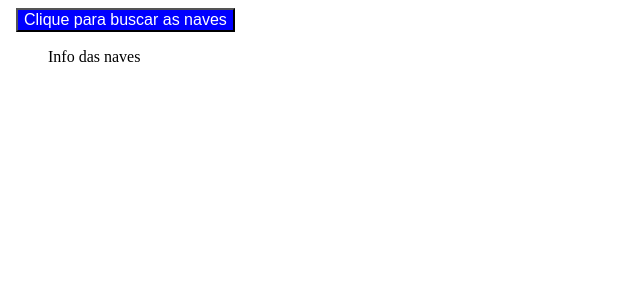
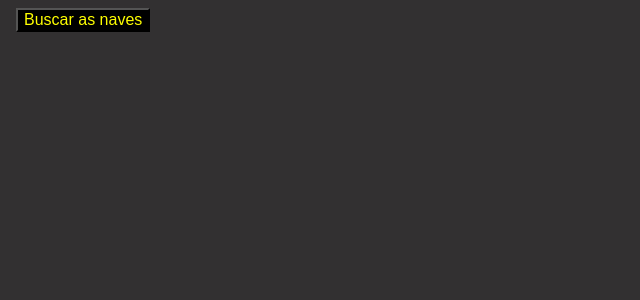
Before and after one commit to fmagesty/react-sw-api, a React (Create React App) app: page / in a window 1280 px wide. Shown: the top 300 px of the page, without its empty margins (0-640 px from the left). Built offline with nearby package versions, Linux system fonts and the light colour scheme.

Commit message:
commit com funcao search info das naves e estilos melhores

```diff
--- a/public/index.html
+++ b/public/index.html
@@ -24,7 +24,7 @@
       work correctly both with client-side routing and a non-root public URL.
       Learn how to configure a non-root public URL by running `npm run build`.
     -->
-    <title>React App</title>
+    <title>Locating starships from Star Wars</title>
   </head>
   <body>
     <noscript>You need to enable JavaScript to run this app.</noscript>
--- a/src/Naves.js
+++ b/src/Naves.js
@@ -3,7 +3,7 @@ import React, { useState } from 'react';
 
 const Naves = () => {
     const [nave, setNave] = useState('')
-    const [info, setInfo] = useState('Info das naves')
+    const [info, setInfo] = useState('')
 
     const FunctionFetchNaves = async () => {
         const response = await fetch('https://swapi.dev/api/starships/')
@@ -15,15 +15,14 @@ const Naves = () => {
         const response = await fetch(`https://swapi.dev/api/starships/`)
         const responseBody = await response.json();
         let result = responseBody.results[props]
-        return setInfo(Object.entries(result).map((items) => <li>{items}</li>));
+        console.log(Object.entries(result)[props]);
+
+        return setInfo(Object.entries(result).map((items, key) => <li className="nave-info" key={key}>{items[0] + ' : ' + items[1]} </li>));
+        // return setInfo(Object.entries(result).map((items, key) => <li key={key}>{items}</li>));
     }
-        // let resultKeys = Object.keys(result).map((infoKey, key) => <li key={key}>{infoKey}:</li>);
-
-
-
     return (
         <div className="nav-bar">
-        <button className="nave-search" onClick={() => FunctionFetchNaves(nave)}>Clique para buscar as naves</button>
+        <button className="nave-search" onClick={() => FunctionFetchNaves(nave)}>Buscar as naves</button>
         <p>{nave}</p>
         <ul className="nave-info-ul">
             {info}
--- a/src/index.css
+++ b/src/index.css
@@ -1,5 +1,5 @@
 body {
-  background-color: white;
+  background-color: #323031;
 }
 .nave-btn {
   font-size: 1rem;
@@ -10,15 +10,19 @@ body {
 }
 .nave-search {
   font-size: 1rem;
-  color: white;
+  color: yellow;
   margin-left: 0.5rem;
   margin-right: 0.5rem;
-  background-color: blue;
+  background-color: black;
 }
-.nave-info {
+.nave-info-ul {
   font-size: 1.25rem;
   margin-left: 0.5rem;
   margin-right: 0.5rem;
-  color: black;
+  color: yellow;
+  background-color: black;
   margin-top: 0.5rem;
 }
+.nave-info {
+  margin-top: 0.5rem;
+}
```
